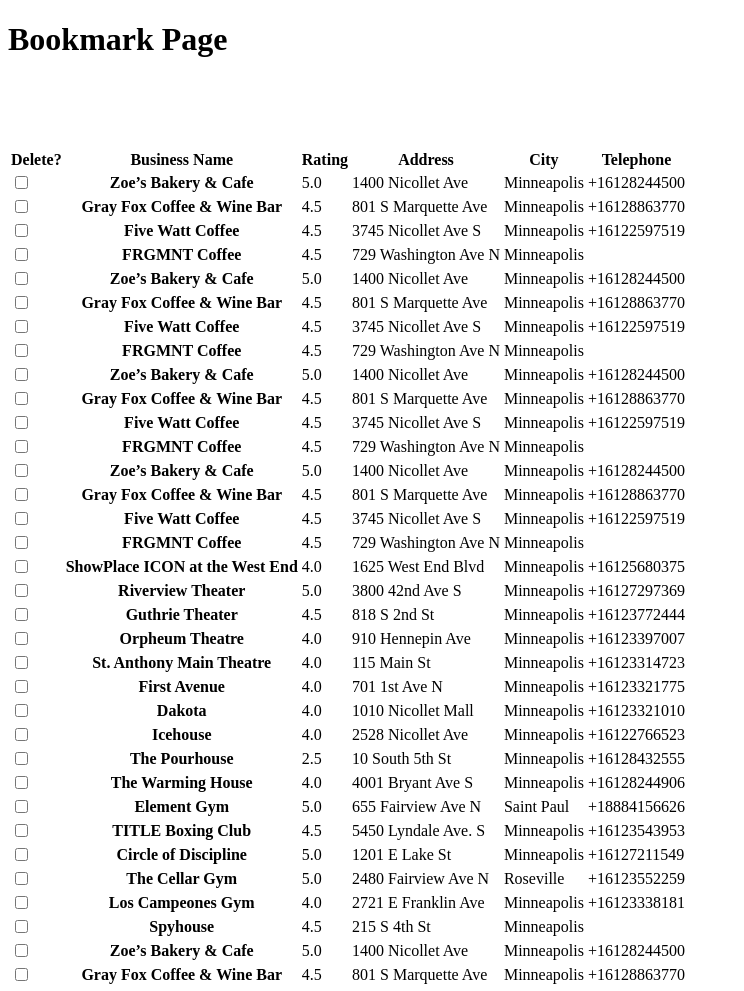
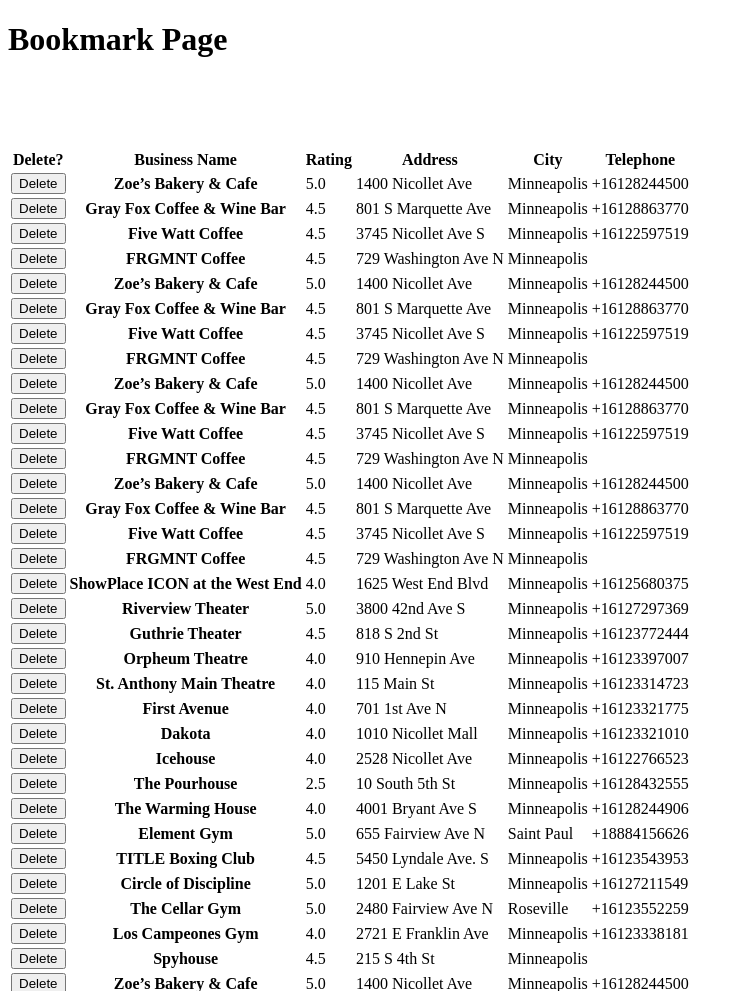
Before and after one commit to wyatt-geiger/travel_guide, a Flask app: page /get_bookmarks in a window 1280 px wide. Shown: the top 991 px of the page, without its empty margins (0-744 px from the left). Run offline with Flask 2, Linux system fonts and the light colour scheme; data comes from the database, SQL or seed files in the repository.

Commit message:
delete button

```diff
--- a/app.py
+++ b/app.py
@@ -1,5 +1,5 @@
 from tabnanny import check
-from flask import Flask, render_template, request
+from flask import Flask, render_template, request, redirect
 from location import location_main
 from YouTubeAPI import youtubeAPI_request
 from yelpbasic import yelp_call
@@ -33,15 +33,18 @@ def get_mapbox_map():
 
     return render_template('mapbox_map.html', city=city, country=country, state=state, videoID=videoID, yelpID=yelpID)
 
+
 @app.route('/get_bookmarks', methods=['GET', 'POST'])
 def bookmark_page():
 
     if request.method == 'POST':
-        name = request.form.getlist('check')
+        name = request.form.get('name')
         print(name)
+        bookmark_schema.delete_data(name)
+        return redirect('/get_bookmarks')   # reload the bookmarks page, by default a get request. now without the deleted item
+        # todo error handling
 
-    #bookmark_schema.delete_data(name)
+    else:
 
-    bookmark_data = bookmark_schema.display_all_data()
-
-    return render_template('bookmark.html', bookmark_data=bookmark_data)
+        bookmark_data = bookmark_schema.display_all_data()
+        return render_template('bookmark.html', bookmark_data=bookmark_data)
--- a/templates/bookmark.html
+++ b/templates/bookmark.html
@@ -23,12 +23,16 @@
         <!-- handles creating a loop to put all data into the table-->
         {% for name, rating, address, city, telephone in bookmark_data %}
         <tr name="bookmark_row">
-            <td><form method="POST" action="get_bookmarks"><input type="checkbox" name="check"></form></td>
+            <td><form method="POST" action="get_bookmarks">
+                <input type="hidden" name="name" value="{{name}}">
+                <button type="submit">Delete</button>
+            </form></td>
             <th name="name"> {{ name }} </th>
             <td> {{ rating }} </td>
             <td> {{ address }} </td>
             <td> {{ city }} </td>
             <td> {{ telephone }} </td>
+
         </tr>
         {% endfor %}
         </form>
```
